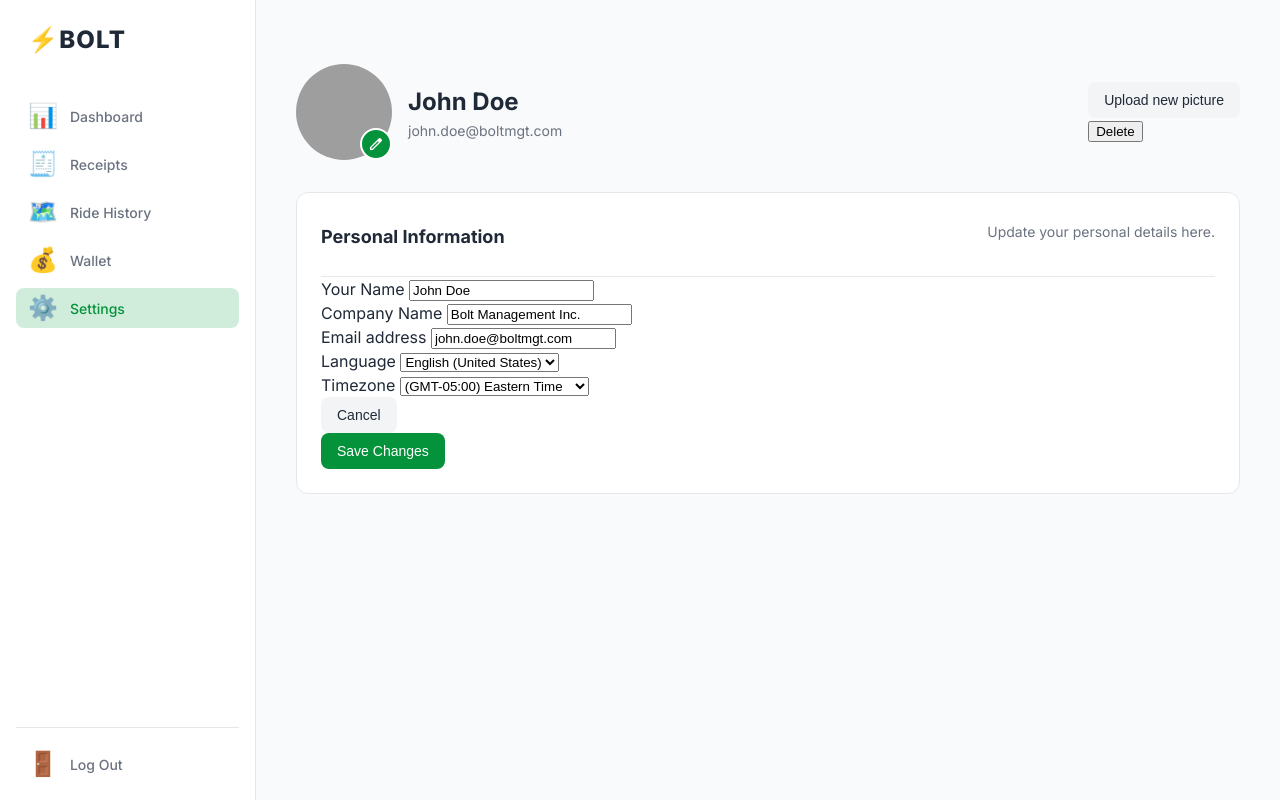
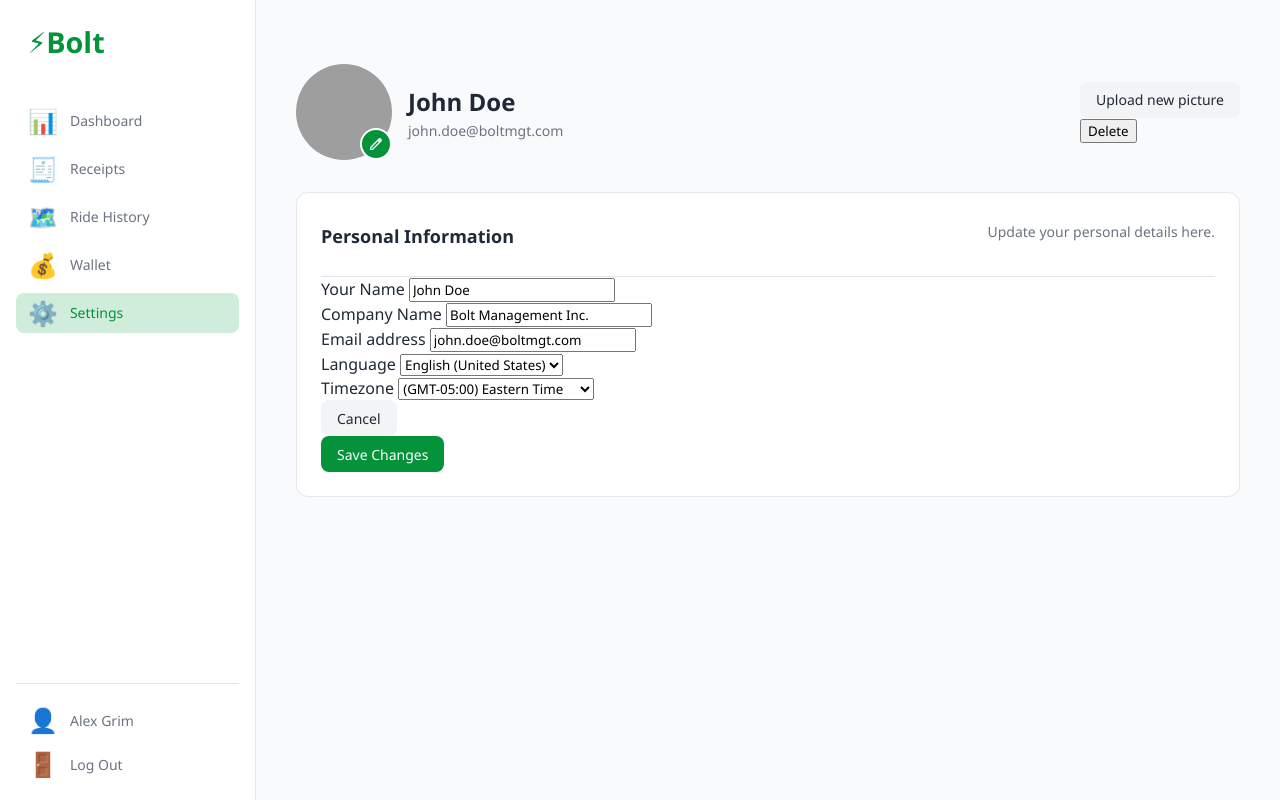
Before and after one commit to Seyiorigin6/BOLT-MANAGEMENT-SERVICES, a PHP site: page /customer/settings.html in a window 1280 px wide. Run offline with PHP 8.4, Linux system fonts and the light colour scheme; grey boxes are pictures that could not be loaded.

Commit message:
changes to the customer side

```diff
--- a/frontend/css/driver.css
+++ b/frontend/css/driver.css
@@ -5,7 +5,7 @@
 }
 
 body {
-    font-family: -apple-system, BlinkMacSystemFont, 'Segoe UI', Roboto, Oxygen, Ubuntu, Cantarell, sans-serif;
+    font-family: 'Segoe UI', Tahoma, Geneva, Verdana, sans-serif;
     background: #f8fafc;
     min-height: 100vh;
     color: #2d3748;
--- a/frontend/css/main.css
+++ b/frontend/css/main.css
@@ -23,7 +23,7 @@
     margin: 0;
     padding: 0;
     box-sizing: border-box;
-    font-family: 'Poppins', sans-serif;
+    font-family: 'Segoe UI', Tahoma, Geneva, Verdana, sans-serif;
 }
 
 html, body {
--- a/frontend/customer/customer.css
+++ b/frontend/customer/customer.css
@@ -45,6 +45,7 @@
 
 * {
     box-sizing: border-box;
+    font-family: 'Segoe UI', Tahoma, Geneva, Verdana, sans-serif;
 }
 
 a {
@@ -129,12 +130,10 @@ body {
 }*/
 
 .brand-text {
-    color: var(--text-light);
-    font-size: 1.5rem;
-    font-weight: 800;
+    color: var(--primary);
+    font-size: 1.8rem;
     line-height: 1;
     margin: 0;
-    letter-spacing: 0.05em;
 }
 
 .brand-logo {
--- a/frontend/customer/settings.html
+++ b/frontend/customer/settings.html
@@ -15,18 +15,11 @@
 
 <body>
     <div class="app-container">
-        <!-- Sidebar -->
         <aside class="sidebar">
           <div class="sidebar-inner">
             <div class="sidebar-top">
               <div class="sidebar-brand">
-                  <!--<div class="brand-logo-wrapper">
-                    <svg width="100%" height="100%" viewBox="0 0 24 24" fill="none" xmlns="http://www.w3.   org/2000/svg">
-                      <path d="M13 2L3 14H12L11 22L21 10H12L13 2Z" fill="#FFC107" stroke="black"    stroke-width="2"
-                        stroke-linejoin="round" />
-                    </svg>
-                  </div>-->
-                  <h1 class="brand-text">⚡BOLT</h1>
+                <h1 class="brand-text">⚡Bolt</h1>
               </div>
               <nav class="sidebar-nav">
                 <a href="customerhome.html" class="nav-link">
@@ -51,8 +44,13 @@
                 </a>
               </nav>
             </div>
+
             <div class="sidebar-bottom">
-                    <a class="nav-link" href="#">
+              <a href="profile.html" class="nav-link">
+                <span class="nav-icon">👤</span>
+                <p>Alex Grim</p>
+              </a>
+              <a href="#" class="nav-link">
                 <span class="nav-icon">🚪</span>
                 <p>Log Out</p>
               </a>
```
Also changed, not shown: frontend/customer/bookride.html (+1 -7 lines), frontend/customer/customerhome.html (+1 -7 lines), frontend/customer/profile.html (+1 -8 lines), frontend/customer/receipt.html (+1 -7 lines), frontend/customer/ridehistory.html (+1 -7 lines), frontend/customer/wallet.html (+1 -7 lines). Lines whose indentation alone changed are shown as unchanged.
